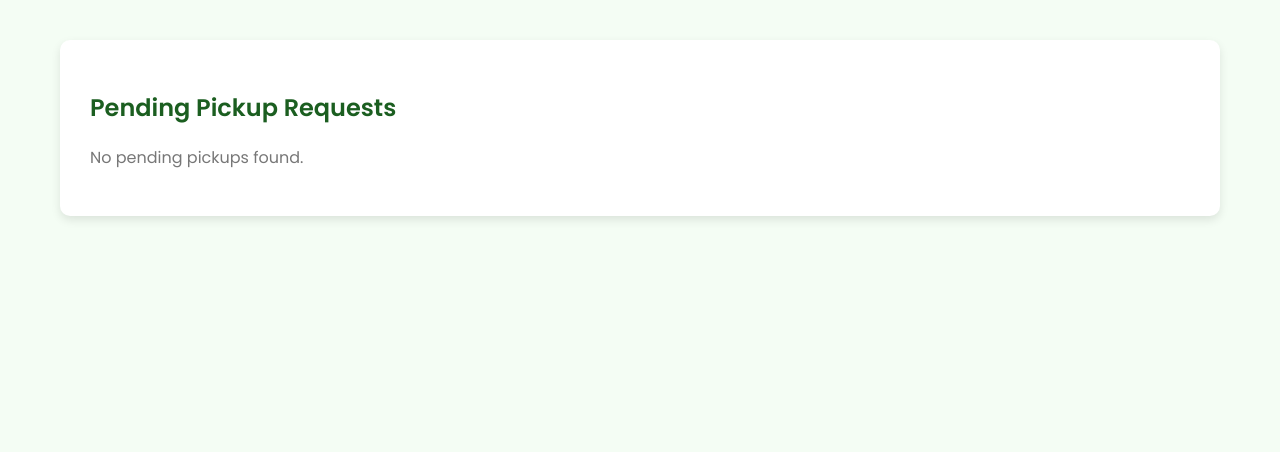
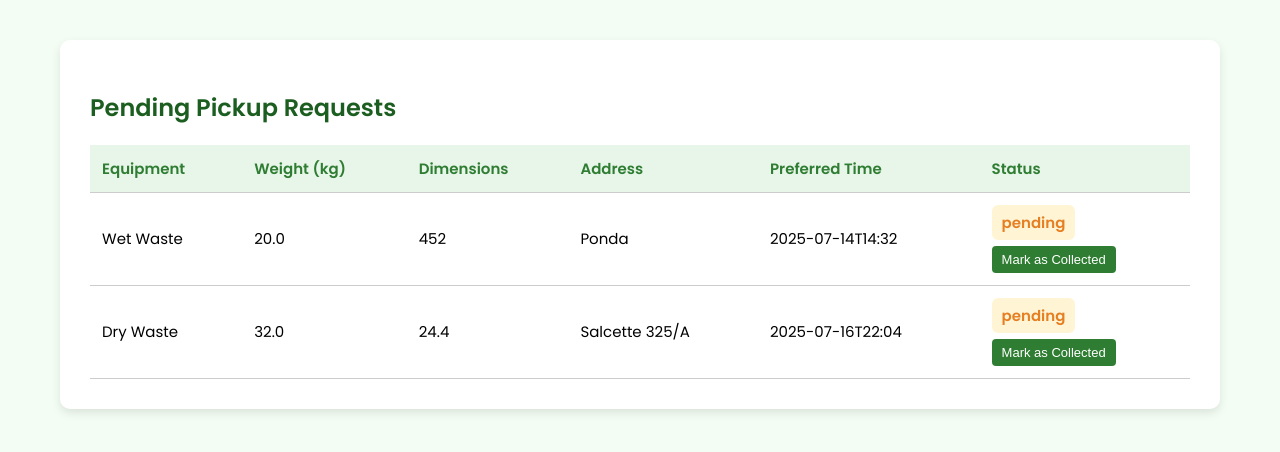
Before and after one commit to Labreo/hackathon-gec, a Flask app: page /collector-dashboard in a window 1280 px wide. Shown: the part 75-527 px from the top of the page. Run offline with Flask 3, Linux system fonts and the light colour scheme; a user stored in the database is signed in; data comes from the database, SQL or seed files in the repository; both versions use the stored data as it was after the commit.

Commit message:
fixed a bug causing error added collector dashoard back

```diff
--- a/app.py
+++ b/app.py
@@ -153,8 +153,39 @@ def collector_login():
 
 @app.route('/collector-dashboard')
 def collector_dashboard():
-    # Load pickups and show based on proximity
-    return render_template('collector_dashboard.html')
+    if 'username' not in session:
+        return redirect('/collector-login')
+
+    conn = sqlite3.connect('pickups.db')
+    conn.row_factory = sqlite3.Row
+    cursor = conn.cursor()
+
+    cursor.execute('''
+        SELECT id, equipment, weight, dimensions, address, pickup_time, status
+        FROM pickups
+        WHERE status = 'pending'
+        ORDER BY timestamp DESC
+    ''')
+    pickups = cursor.fetchall()
+    conn.close()
+
+    return render_template('collector_dashboard.html', pickups=pickups)
+
+@app.route('/mark-collected/<int:pickup_id>', methods=['POST'])
+def mark_collected(pickup_id):
+    if 'username' not in session:
+        return redirect('/collector-login')
+
+    conn = sqlite3.connect('pickups.db')
+    cursor = conn.cursor()
+
+    # Delete the pickup (you could also update the status if you prefer soft-delete)
+    cursor.execute("UPDATE pickups SET status = 'collected' WHERE id = ?", (pickup_id,))
+    conn.commit()
+    conn.close()
+
+    return redirect('/collector-dashboard')
+
 
 
 @app.route('/collector-signup')
--- a/templates/collector_dashboard.html
+++ b/templates/collector_dashboard.html
@@ -125,12 +125,13 @@
           <td>{{ pickup.pickup_time }}</td>
           <td>
   <span class="status">{{ pickup.status }}</span>
-            {% if pickup.status == 'Pending' %}
+  {% if pickup.status.lower() == 'pending' %}
   <form action="/mark-collected/{{ pickup.id }}" method="POST" style="margin-top: 6px;">
     <button type="submit" style="padding: 6px 10px; font-size: 13px; background-color: #2e7d32; color: white; border: none; border-radius: 4px; cursor: pointer;">Mark as Collected</button>
   </form>
   {% endif %}
 </td>
+
         </tr>
         {% endfor %}
       </tbody>
```
Also changed, not shown: pickups.db. Lines whose indentation alone changed are shown as unchanged.
